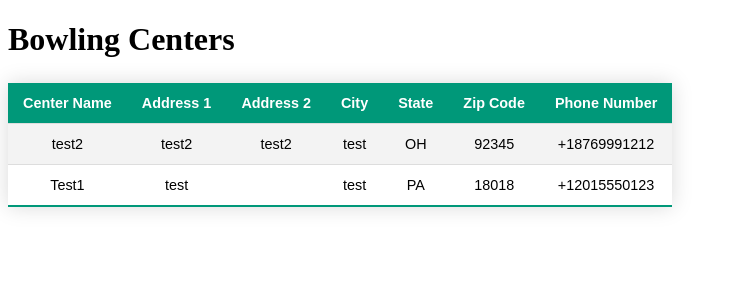
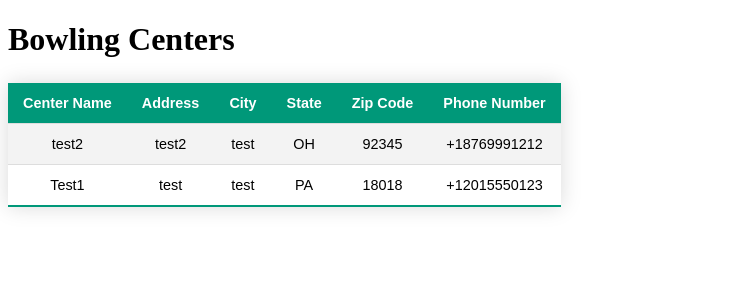
Before and after one commit to amalozzi300/Bowling-Tournament-Finder, a Django app: page /bowling-centers in a window 1280 px wide. Shown: the top 300 px of the page, without its empty margins (0-735 px from the left). Run offline with Django 5.2, Linux system fonts and the light colour scheme; data comes from the database, SQL or seed files in the repository.

Commit message:
removed address2 field. added context_object_name attribute to ListView to get it to work. removed old view function and old url. migrated db changes. updated html to reflect data changes

```diff
--- a/TournamentFinder/tournaments/models.py
+++ b/TournamentFinder/tournaments/models.py
@@ -6,8 +6,7 @@ from phonenumber_field.modelfields import PhoneNumberField
 # Create your models here.
 class BowlingCenter(models.Model):
     center_name = models.CharField(max_length=75)
-    address_1 = models.CharField(max_length=128)
-    address_2 = models.CharField(max_length=128, blank=True)
+    address = models.CharField(max_length=128)
     city = models.CharField(max_length=64)
     state = USStateField()
     zip_code = USZipCodeField(max_length=5)
--- a/TournamentFinder/tournaments/templates/tournaments/bowling_centers.html
+++ b/TournamentFinder/tournaments/templates/tournaments/bowling_centers.html
@@ -41,8 +41,7 @@
             <thead>
                 <tr>
                     <th>Center Name</th>
-                    <th>Address 1</th>
-                    <th>Address 2</th>
+                    <th>Address</th>
                     <th>City</th>
                     <th>State</th>
                     <th>Zip Code</th>
@@ -55,8 +54,7 @@
                 </tr>
                 <tr>
                     <td>{{ center.center_name }}</td>
-                    <td>{{ center.address_1 }}</td>
-                    <td>{{ center.address_2 }}</td>
+                    <td>{{ center.address }}</td>
                     <td>{{ center.city }}</td>
                     <td>{{ center.state }}</td>
                     <td>{{ center.zip_code }}</td>
--- a/TournamentFinder/tournaments/urls.py
+++ b/TournamentFinder/tournaments/urls.py
@@ -4,5 +4,5 @@ from . import views
 
 urlpatterns = [
     path('', views.home, name='home'),
-    path('bowling-centers', views.bowling_centers, name='bowling_centers')
+    path('bowling-centers', views.BowlingCenterListView.as_view(), name='bowling-centers'),
 ]
--- a/TournamentFinder/tournaments/views.py
+++ b/TournamentFinder/tournaments/views.py
@@ -4,10 +4,10 @@ from django.views.generic import ListView
 
 from .models import BowlingCenter, TournamentDirector, Tournament
 
-# Create your views here.
 def home(request):
     return HttpResponse("This is a response")
 
-def bowling_centers(request):
-    context = {'bowling_centers': BowlingCenter.objects.all()}
-    return render(request, 'tournaments/bowling_centers.html', context)
+class BowlingCenterListView(ListView):
+    model = BowlingCenter
+    context_object_name = 'bowling_centers'
+    template_name = 'tournaments/bowling_centers.html'
```
Also changed, not shown: TournamentFinder/db.sqlite3, TournamentFinder/tournaments/migrations/0002_rename_address_1_bowlingcenter_address_and_more.py (added).
